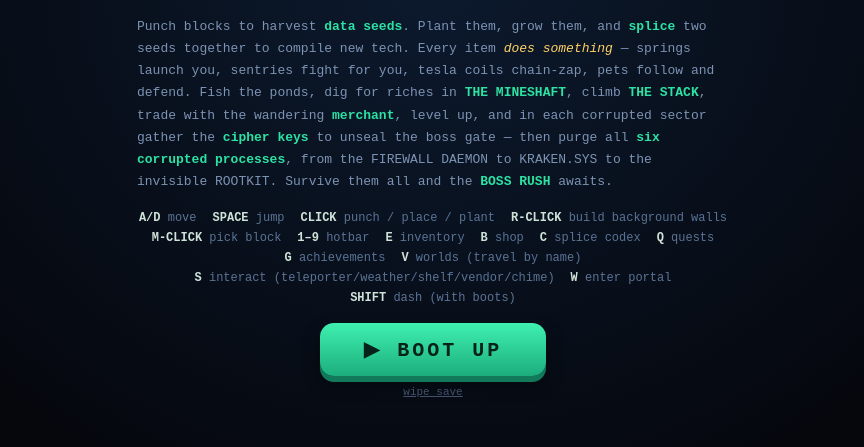
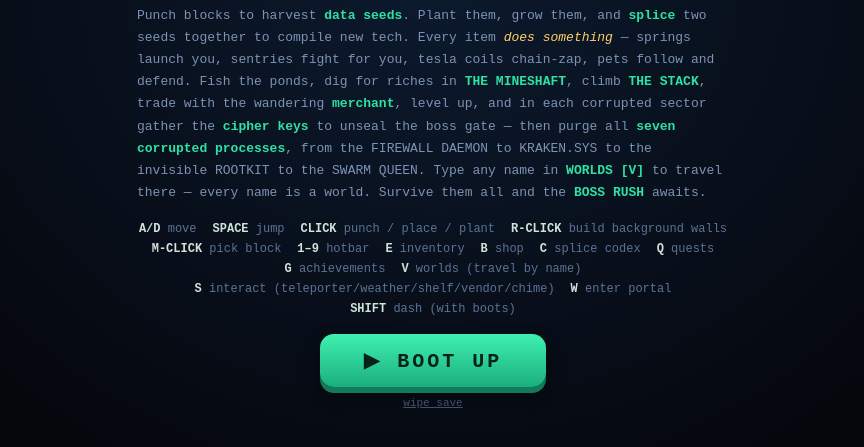
Before and after one commit to condorcrowns-art/Clad, a plain HTML site: page index.html in a window 1280 px wide. Shown: the part 255-702 px from the top of the page, without its empty margins (207-1071 px from the left). Drawn offline with Linux system fonts and the light colour scheme.

Commit message:
Menu copy: seven processes + mention world-name travel
Co-Authored-By: Claude Fable 5 <noreply@anthropic.com>
Claude-Session: https://claude.ai/code/session_01CLZoJ6ojApKDaW3VG5z9Ad

```diff
--- a/index.html
+++ b/index.html
@@ -117,8 +117,9 @@
         fight for you, tesla coils chain-zap, pets follow and defend. Fish the ponds, dig for riches
         in <b>THE MINESHAFT</b>, climb <b>THE STACK</b>, trade with the wandering <b>merchant</b>,
         level up, and in each corrupted sector gather the <b>cipher keys</b> to unseal the boss gate —
-        then purge all <b>six corrupted processes</b>, from the FIREWALL DAEMON to KRAKEN.SYS to the
-        invisible ROOTKIT. Survive them all and the <b>BOSS RUSH</b> awaits.
+        then purge all <b>seven corrupted processes</b>, from the FIREWALL DAEMON to KRAKEN.SYS to the
+        invisible ROOTKIT to the SWARM QUEEN. Type any name in <b>WORLDS [V]</b> to travel there —
+        every name is a world. Survive them all and the <b>BOSS RUSH</b> awaits.
       </p>
       <div class="menuControls">
         <span><b>A/D</b> move</span><span><b>SPACE</b> jump</span><span><b>CLICK</b> punch / place / plant</span>
```
